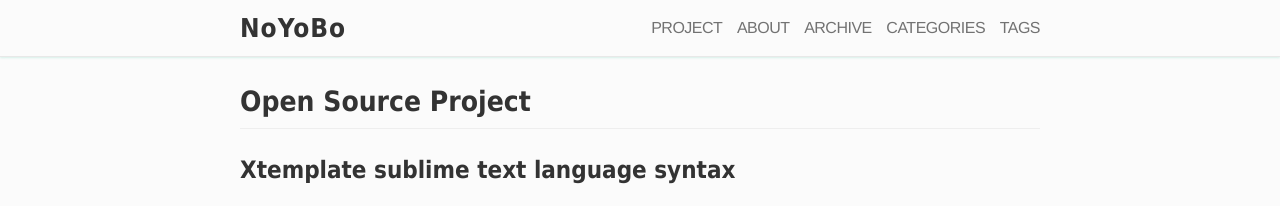
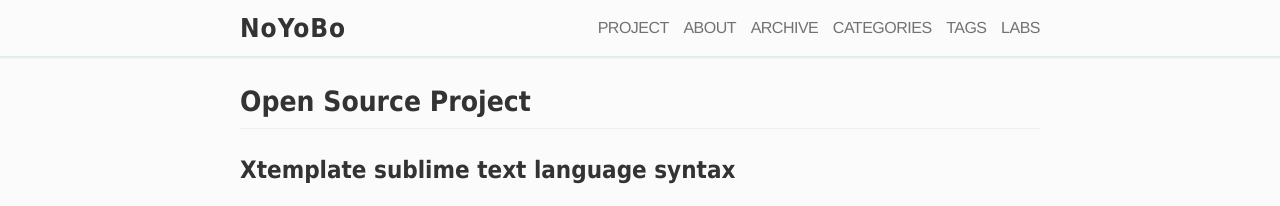
Before and after one commit to noyobo/noyobo.github.com, a Jekyll site: the page built from about.md, in a window 1280 px wide. Shown: the top 206 px of the page. Built offline with Jekyll 4.4.1, drawn with Linux system fonts in a browser that asks for light colours; nearby versions of some CDN libraries; Markdown is read by kramdown in place of the engine named in the settings.

Commit message:
add nav labs/

```diff
--- a/_config.yml
+++ b/_config.yml
@@ -71,6 +71,9 @@
   - title: tags
     class: fa fa-tags
     href: /tags
+  - title: labs
+    class: fa fa-bomb
+    href: /labs
 #  - title: 404
 #    class: fa fa-coffee
 #    href: /404
```
